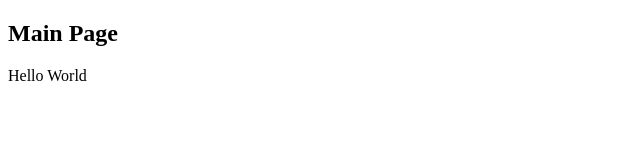
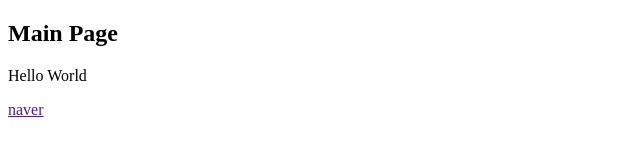
Before and after one commit to Donemoji/MyProject, a plain HTML site: page index.html in a window 1280 px wide. Shown: the full height of the page, 0-640 px from the left. Drawn offline with Linux system fonts and the light colour scheme.

Commit message:
add anchor element

```diff
--- a/index.html
+++ b/index.html
@@ -9,5 +9,8 @@
 	<h2>Main Page</h2>
 	<p>Hello World</p>
 
+	<a href="">naver</a>
+
+
 </body>
 </html>
```
